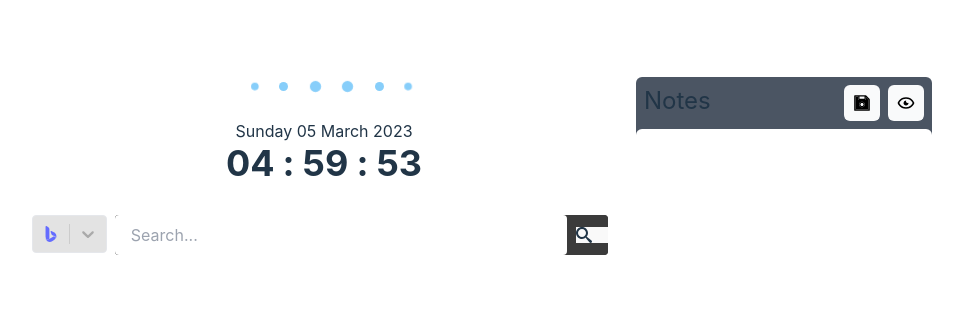
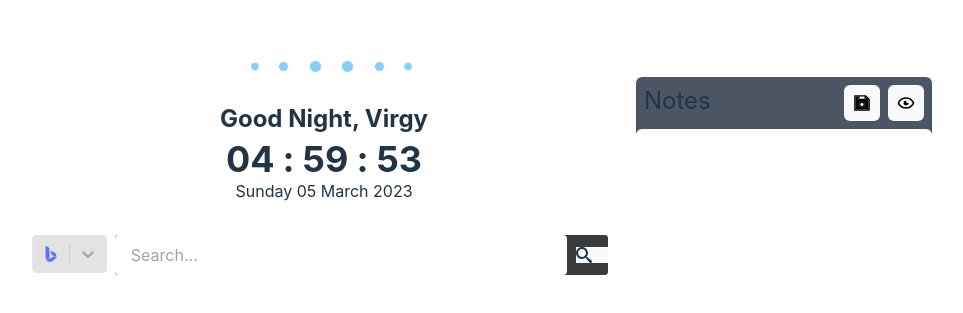
Before and after one commit to riVFerd/home-page, a React (Vite) app: page / in a window 1280 px wide. Shown: the part 137-450 px from the top of the page, without its empty margins (316-1279 px from the left). Built offline with nearby package versions, Linux system fonts and the light colour scheme; no server answers.

Commit message:
add greeting text

```diff
--- a/src/components/DateAndClock.jsx
+++ b/src/components/DateAndClock.jsx
@@ -19,22 +19,47 @@ const getTime = (date) => {
     }
 }
 
+const getUsername = () => {
+    const username = localStorage.getItem('username');
+    if (username) return username;
+    localStorage.setItem('username', 'Virgy');
+    return 'Virgy';
+}
+
 const DateAndClock = (props) => {
     const dateTime = new Date();
     const [date, setDate] = useState(getDate(dateTime));
     const [time, setTime] = useState(getTime(dateTime));
+    const [greeting, setGreeting] = useState('Hello');
 
     useEffect(() => {
         setInterval(() => {
             const newDateTime = new Date()
             setDate(getDate(newDateTime))
             setTime(getTime(newDateTime))
+
+            // change greeting based on time of day
+            const currentHours = newDateTime.getHours();
+            if (currentHours === time.hours) return; // don't update greeting if time hasn't changed
+            switch (true) {
+                case (currentHours >= 5 && currentHours < 10):
+                    setGreeting("Good Morning");
+                    break;
+                case (currentHours >= 10 && currentHours < 15):
+                    setGreeting("Good Afternoon");
+                    break;
+                case (currentHours >= 15 && currentHours < 19):
+                    setGreeting("Good Evening");
+                    break;
+                default:
+                    setGreeting("Good Night");
+            }
         }, 1000);
     }, []);
 
     return (
         <div id={props.id} className={'container flex flex-col' + ` ${props.className}`}>
-            <div id={'date'} className={''}>{date}</div>
+            <h1 className="text-2xl font-bold py-1">{greeting}, {getUsername()}</h1>
             <div id={'clock'}>
                 <p className={'text-4xl font-bold'}>
                     <span>{time.hours}</span>
@@ -44,6 +69,7 @@ const DateAndClock = (props) => {
                     <span>{time.seconds}</span>
                 </p>
             </div>
+            <div id={'date'} className={''}>{date}</div>
         </div>
     );
 }
```
